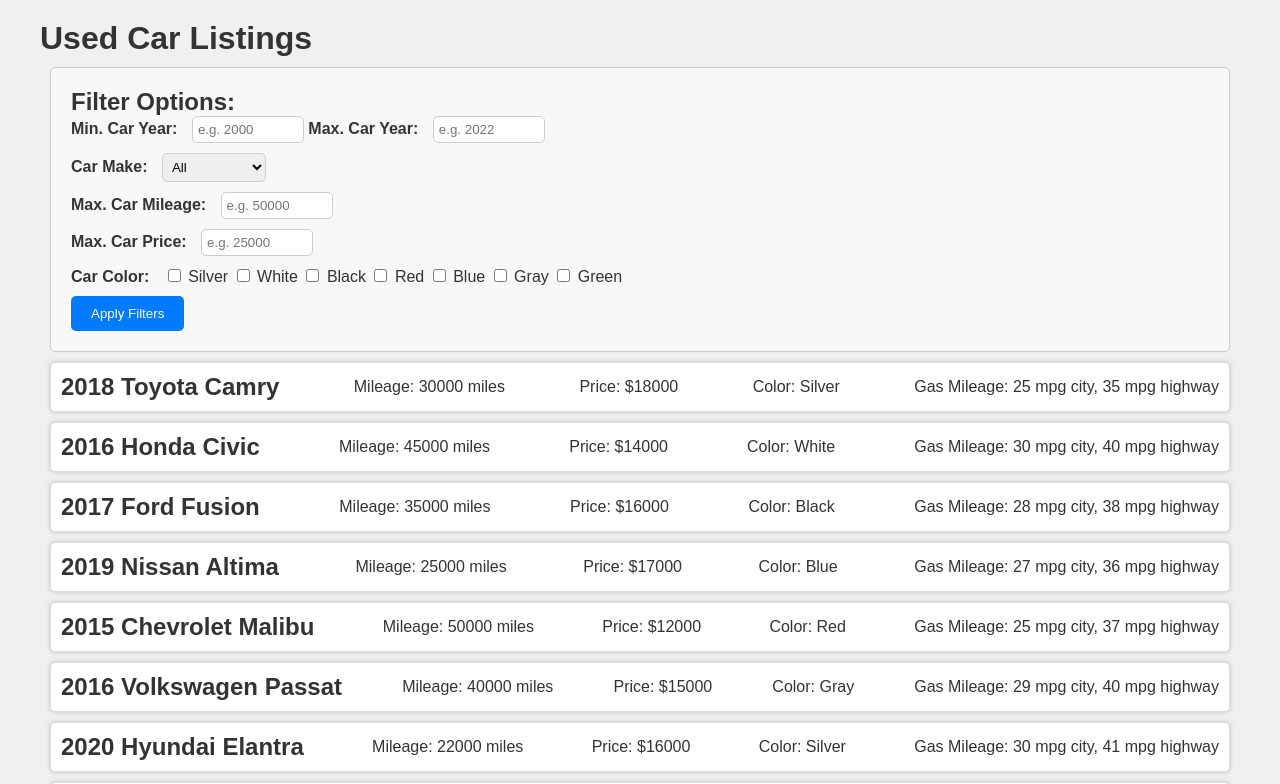
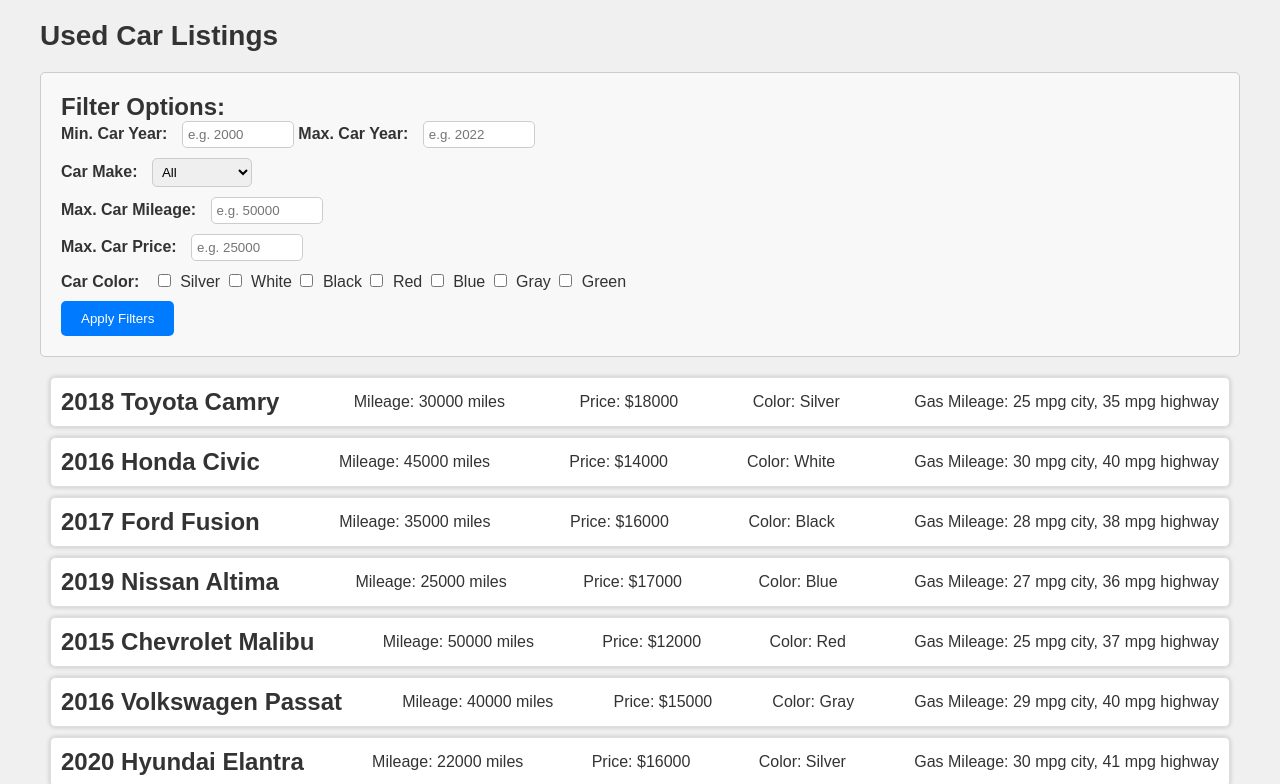
Before and after one commit to csumma4/ChristinaSumma_hw4TH_csi3150_fs2023, a plain HTML site: page index.html in a window 1280 px wide. Shown: the top 784 px of the page. Drawn offline with Linux system fonts and the light colour scheme.

Commit message:
style.css

```diff
--- a/style.css
+++ b/style.css
@@ -16,6 +16,55 @@
     padding: 20px;
 }
 
+h1 {
+    font-size: 28px;
+    margin-bottom: 20px;
+}
+
+.filter-container {
+    background-color: #f8f8f8;
+    border: 1px solid #ccc;
+    border-radius: 5px;
+    margin: 20px 0;
+    padding: 20px;
+}
+
+.filter-section {
+    margin-bottom: 10px;
+}
+
+.filter-label {
+    font-weight: bold;
+    margin-right: 10px;
+}
+
+.filter-input,
+.filter-select {
+    padding: 5px;
+    border: 1px solid #ccc;
+    border-radius: 5px;
+    width: 100px;
+}
+
+.filter-checkbox {
+    margin-right: 5px;
+}
+
+.filter-button {
+    background-color: #007BFF;
+    color: #fff;
+    border: none;
+    border-radius: 5px;
+    padding: 10px 20px;
+    cursor: pointer;
+    transition: background-color 0.3s;
+}
+
+.filter-button:hover {
+    background-color: #0056b3;
+}
+
+/* Car listing styles */
 .car-listing {
     background-color: #fff;
     border: 1px solid #ddd;
@@ -48,55 +97,6 @@
     margin: 5px 0;
 }
 
-.filter-container {
-    background-color: #f8f8f8;
-    border: 1px solid #ccc;
-    border-radius: 5px;
-    margin: 10px;
-    padding: 20px;
-}
-
-.filter-container h3 {
-    font-size: 18px;
-    margin-bottom: 10px;
-}
-
-.filter-section {
-    margin-bottom: 10px;
-}
-
-.filter-label {
-    font-weight: bold;
-    margin-right: 10px;
-}
-
-.filter-input {
-    padding: 5px;
-    border: 1px solid #ccc;
-    border-radius: 5px;
-    width: 100px;
-}
-
-.filter-select {
-    padding: 5px;
-    border: 1px solid #ccc;
-    border-radius: 5px;
-}
-
-.filter-button {
-    background-color: #007BFF;
-    color: #fff;
-    border: none;
-    border-radius: 5px;
-    padding: 10px 20px;
-    cursor: pointer;
-    transition: background-color 0.3s;
-}
-
-.filter-button:hover {
-    background-color: #0056b3;
-}
-
 /* Hover effect */
 .car-listing:hover {
     background-color: #e0e0e0;
```
